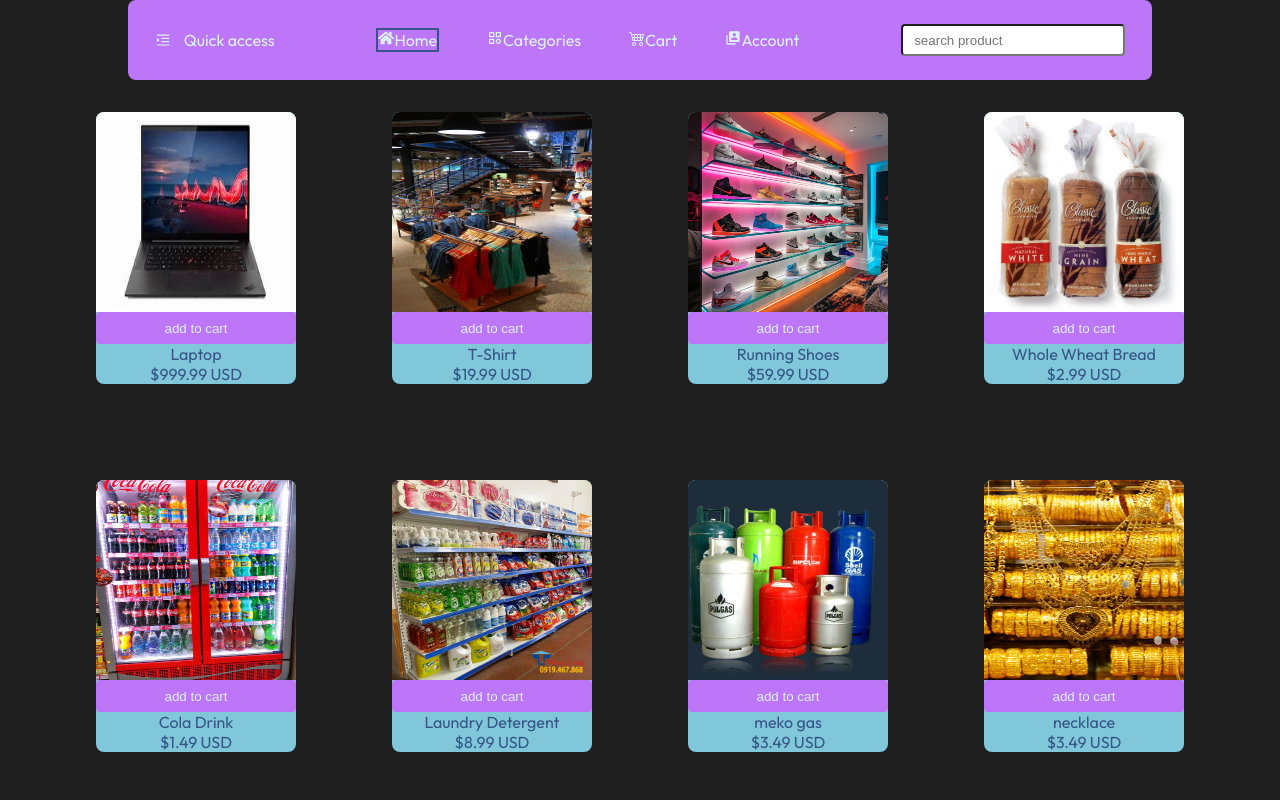
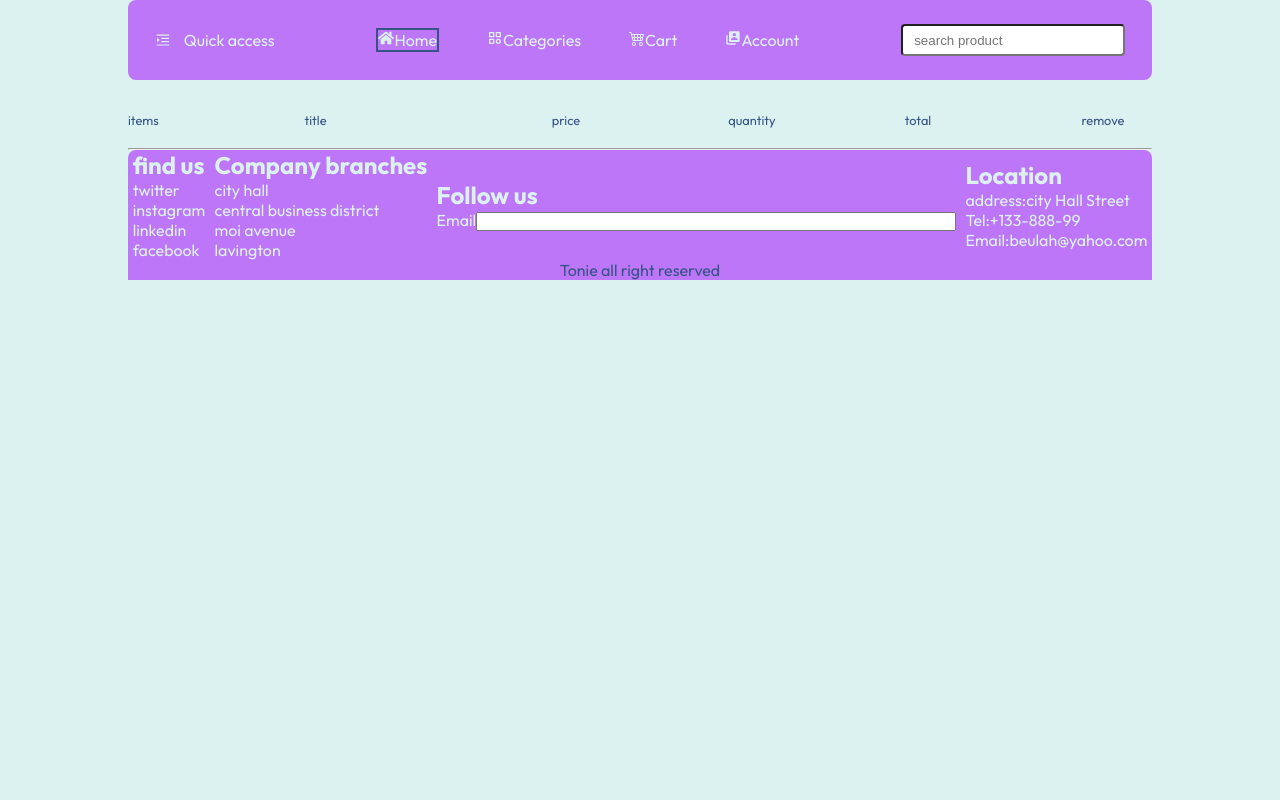
Before and after one commit to AnthonyNgunjiri/beulah-store, a React (Vite) app: page /Cart in a window 1280 px wide. Shown: the top 800 px of the page. Built offline with nearby package versions, Linux system fonts and the light colour scheme.

Commit message:
update file

```diff
--- a/src/components/product-list/Productlist.jsx
+++ b/src/components/product-list/Productlist.jsx
@@ -1,5 +1,4 @@
-import React from "react";
-import { useContext } from "react";
+import React, { useContext } from "react";
 import { ProductContext } from "../../pages/Categories/ProductContext";
 
 function Productlist({ id, image, name, price }) {
@@ -10,21 +9,22 @@ function Productlist({ id, image, name, price }) {
       <section className="item">
         <section className="fidel">
           <img src={image} alt="" className="cart-image" />
-
           {!cartItems[id] ? (
-            <button onClick={() => addCart(id)} className="bton">add to cart</button>
+            <button onClick={() => addCart(id)} className="bton">
+              Add to Cart
+            </button>
           ) : (
             <section className="count">
-              <button onClick={() => removeFromCart(id)}>remove</button>
+              <button onClick={() => removeFromCart(id)}>Remove</button>
               <p>{cartItems[id]}</p>
-              <button onClick={() => addCart(id)}>add item</button>
+              <button onClick={() => addCart(id)}>Add Item</button>
             </section>
           )}
         </section>
 
         <span className="details">
           <p>{name}</p>
-          <p>{price}</p>
+          <p>${price} USD</p>
         </span>
       </section>
     </div>
--- a/src/components/productdisplay/Productdisplay.jsx
+++ b/src/components/productdisplay/Productdisplay.jsx
@@ -11,7 +11,7 @@ function Productdisplay() {
  <div className='cart-items'>
 
     {products.map((items,index)=>{
-      return<Productlist key={index}id={items._id} image={items.image} name={items.name}price={items.price} />
+      return<Productlist key={index}id={items.id} image={items.image} name={items.name}price= {items.price} />
     })}
 
 
--- a/src/pages/Account/Account.jsx
+++ b/src/pages/Account/Account.jsx
@@ -1,23 +1,96 @@
-import React from 'react'
+import React from "react";
 import "./account.css";
-import {useFormik} from 'formik'
-import { useContext } from 'react';
-function Account() {
-  const {cartItems,products,removeFromCart}=useContext(ProductContext);
+import { useFormik } from "formik";
+import * as Yup from "yup";
+
+const Account = () => {
+  const formik = useFormik({
+    initialValues: {
+      firstName: '',
+      lastName: '',
+      address: '',
+      email: '',
+      password: '',
+    },
+    validationSchema: Yup.object({
+      firstName: Yup.string()
+        .max(15, 'Must be 15 characters or less')
+        .required('Required'),
+      lastName: Yup.string()
+        .max(20, 'Must be 20 characters or less')
+        .required('Required'),
+      address: Yup.string()
+        .max(50, 'Must be 50 characters or less')
+        .required('Required'),
+      email: Yup.string()
+        .email('Invalid email address')
+        .required('Required'),
+      password: Yup.string()
+        .min(8, 'Password must be at least 8 characters')
+        .required('Required'),
+    }),
+    onSubmit: values => {
+      alert(JSON.stringify(values, null, 2));
+    },
+  });
+
   return (
-    <div className='cart'>
-      <div className="cart-items"></div>
-      <div className="cart-title">
-        <p>items</p>
-        <p>title</p>
-        <p>price</p>
-        <p>quantity</p>
-        <p>total</p>
-        <p>remove</p>
-      </div>
+    <div>
+      <form onSubmit={formik.handleSubmit}>
+      <label htmlFor="firstName">First Name</label>
+      <input
+        id="firstName"
+        type="text"
+        {...formik.getFieldProps('firstName')}
+      />
+      {formik.touched.firstName && formik.errors.firstName ? (
+        <div>{formik.errors.firstName}</div>
+      ) : null}
 
+      <label htmlFor="lastName">Last Name</label>
+      <input
+        id="lastName"
+        type="text"
+        {...formik.getFieldProps('lastName')}
+      />
+      {formik.touched.lastName && formik.errors.lastName ? (
+        <div>{formik.errors.lastName}</div>
+      ) : null}
+
+      <label htmlFor="address">Address</label>
+      <input
+        id="address"
+        type="text"
+        {...formik.getFieldProps('address')}
+      />
+      {formik.touched.address && formik.errors.address ? (
+        <div>{formik.errors.address}</div>
+      ) : null}
+
+      <label htmlFor="email">Email Address</label>
+      <input
+        id="email"
+        type="email"
+        {...formik.getFieldProps('email')}
+      />
+      {formik.touched.email && formik.errors.email ? (
+        <div>{formik.errors.email}</div>
+      ) : null}
+
+      <label htmlFor="password">Password</label>
+      <input
+        id="password"
+        type="password"
+        {...formik.getFieldProps('password')}
+      />
+      {formik.touched.password && formik.errors.password ? (
+        <div>{formik.errors.password}</div>
+      ) : null}
+
+      <button type="submit">Submit</button>
+    </form>
     </div>
-  )
-}
+  );
+};
 
 export default Account;
--- a/src/pages/Account/account.css
+++ b/src/pages/Account/account.css
@@ -5,3 +5,19 @@
     --alternate-color:#7FC7D9;
     --royal-color:#a48b0c;
   }
+
+
+form{
+  display: flex;
+  flex-direction: column;
+  gap: 20px;
+  margin: 30px auto;
+  color: var(--text-color);
+  column-gap: 10px;
+ justify-content: center;
+ align-items: center;
+}
+
+ form button, input{
+  width:30rem ;
+ }
--- a/src/pages/Cart/Cart.jsx
+++ b/src/pages/Cart/Cart.jsx
@@ -1,13 +1,44 @@
-import React from 'react'
+import React from "react";
 import "./cart.css";
-import Productdisplay from '../../components/productdisplay/Productdisplay';
+import Productdisplay from "../../components/productdisplay/Productdisplay";
+import { useContext } from "react";
+import { ProductContext } from "../Categories/ProductContext";
 
 function Cart() {
+  const { cartItems, products, removeFromCart } = useContext(ProductContext);
   return (
-    <div>
-    <Productdisplay />
+    <div className="cart">
+      <div className="cart-items"></div>
+      <div className="cart-title">
+        <p>items</p>
+        <p>title</p>
+        <p>price</p>
+        <p>quantity</p>
+        <p>total</p>
+        <p>remove</p>
+      </div>
+      <br />
+      <hr />{products.map((item,index)=>{
+        if(cartItems[item.id]>0){
+          return(
+           <div className="tips">
+             <div className="cart-title"id="itemie">
+             <img src={item.image} alt="" className="cart-imo"/>
+             <p>{item.name}</p>
+             <p>${item.price}</p>
+             <p>{cartItems[item.id] }</p>
+             <p>{item.price*cartItems[item.id]}</p>
+              <p onClick={()=>removeFromCart(item.id)}>x</p>
+
+            </div>
+            <hr />
+           </div>
+          )
+        }
+      })}
+
     </div>
-  )
+  );
 }
 
 export default Cart;
--- a/src/pages/Cart/cart.css
+++ b/src/pages/Cart/cart.css
@@ -5,7 +5,30 @@
     --alternate-color:#7FC7D9;
     --royal-color:#a48b0c;
   }
+  /* .tips{
+    width: 80%;
+    display: flex;
+    flex-direction: column;
+    margin: auto;
+  } */
 
-body{
-    background-color: var(--primary-color);
+.cart{
+  color: var(--text-color);
+  margin-top:100px;
+  width: 80%;
+   margin: auto;
 }
+.cart-title{
+  display: grid;
+  grid-template-columns: 1fr 1.4fr 1fr 1fr 1fr 0.4fr;
+  align-items: center;
+  font-size: max(1vw,12px);
+}
+.cart-imo{
+ width: 50px;
+ height:50px ;
+}
+#itemie{
+  margin: 10px 0px;
+
+}
--- a/src/pages/Categories/ProductContext.jsx
+++ b/src/pages/Categories/ProductContext.jsx
@@ -4,36 +4,33 @@ import { products } from "../../products/Itemproducts.js";
 export const ProductContext = createContext(null);
 
 const ProductContextProvider = (props) => {
-const[cartItems,setCartItems]= useState({})
-const addCart = (itemId)=>{
+  const [cartItems, setCartItems] = useState({});
+  const addCart = (itemId) => {
     if (!cartItems[itemId]) {
-    setCartItems((prev)=>({...prev,[itemId]:1}))
+      setCartItems((prev) => ({ ...prev, [itemId]:1}));
+    } else {
+      setCartItems((prev) => ({ ...prev, [itemId]: prev[itemId]+1 }));
     }
-   else{
-    setCartItems((prev)=>({...prev,[itemId]:prev[itemId]+1}))
-   }
+  };
+  const removeFromCart = (itemId) => {
+    setCartItems((prev) => ({ ...prev, [itemId]: prev[itemId]-1}));
+  };
+  useEffect(() => {
+    console.log(cartItems);
+  }, [cartItems]);
 
-}
-const removeFromCart = (itemId)=>{
-    setCartItems((prev)=>({...prev,[itemId]:prev[itemId]-1}))
-    }
-    useEffect(()=>{
-console.log(cartItems);
-    },[cartItems])
-
-const contextValue={
+  const contextValue = {
     products,
     cartItems,
     setCartItems,
     addCart,
-        removeFromCart
-    }
+    removeFromCart,
+  };
 
-    return(
-        <ProductContext.Provider  value={contextValue}>
+  return (
+    <ProductContext.Provider value={contextValue}>
       {props.children}
     </ProductContext.Provider>
-    )
-
+  );
 };
 export default ProductContextProvider;
--- a/src/products/Itemproducts.js
+++ b/src/products/Itemproducts.js
@@ -3,74 +3,74 @@ export const  products = [
         id: 1,
         image: './src/assets/laptop.jpeg',
         name: 'Laptop',
-        price: '$999.99 USD'
+        price: '999.99 '
     },
     {
         id: 2,
         image: './src/assets/clothing.jpeg',
         name: 'T-Shirt',
-        price: '$19.99 USD'
+        price: '19.99 '
     },
     {
         id: 3,
         image: './src/assets/shoes.jpeg',
         name: 'Running Shoes',
-        price: '$59.99 USD'
+        price: '59.99 '
     },
     {
         id: 4,
         image: './src/assets/bread.jpeg',
         name: 'Whole Wheat Bread',
-        price: '$2.99 USD'
+        price: '2.99 '
     },
     {
         id: 5,
         image: './src/assets/soda.jpeg',
         name: 'Cola Drink',
-        price: '$1.49 USD'
+        price: '1.49 '
     },
     {
         id: 6,
         image: './src/assets/detergent.jpeg',
         name: 'Laundry Detergent',
-        price: '$8.99 USD'
+        price: '8.99 '
     },
     {
         id: 7,
         image: './src/assets/cylinder.jpeg',
         name: 'meko gas',
-        price: '$3.49 USD'
+        price: '3.49 '
     },
 
     {
         id: 8,
         image: './src/assets/gold.jpeg',
         name: 'necklace',
-        price: '$3.49 USD'
+        price: '3.49 '
     },
     {
         id: 9,
         image: './src/assets/appliances.jpeg',
         name: 'microwave',
-        price: '$3.49 USD'
+        price: '3.49 '
     },
     {
         id: 10,
         image: './src/assets/bike.jpeg',
         name: 'bike',
-        price: '$3.49 USD'
+        price: '3.49 '
     },
     {
         id: 11,
         image: './src/assets/perfume.jpeg',
         name: 'perfume',
-        price: '$3.49 USD'
+        price: '3.49 '
     },
     {
         id: 12,
         image: './src/assets/Beras.jpeg',
         name: 'Basmati ',
-        price: '$3.49 USD'
+        price: '3.49 '
     }
 
 ];
```
Lines whose indentation alone changed are shown as unchanged.
